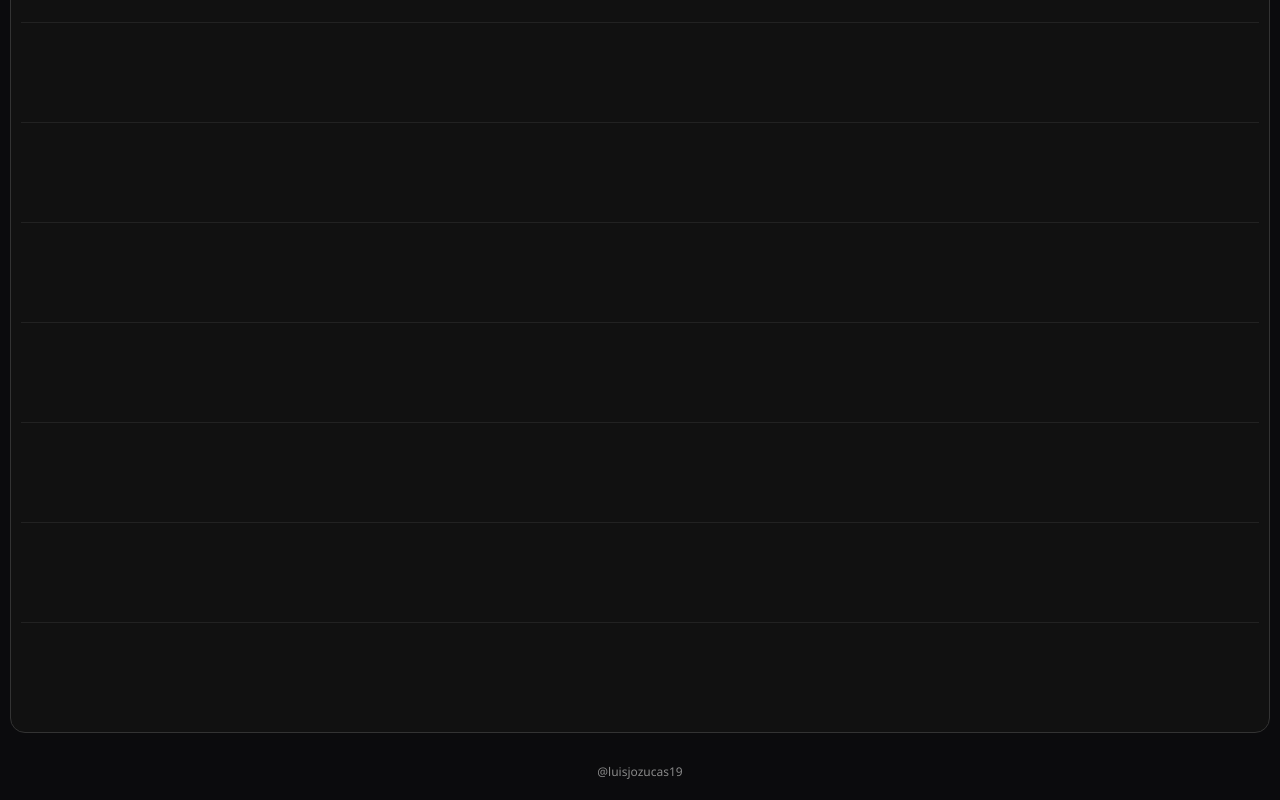
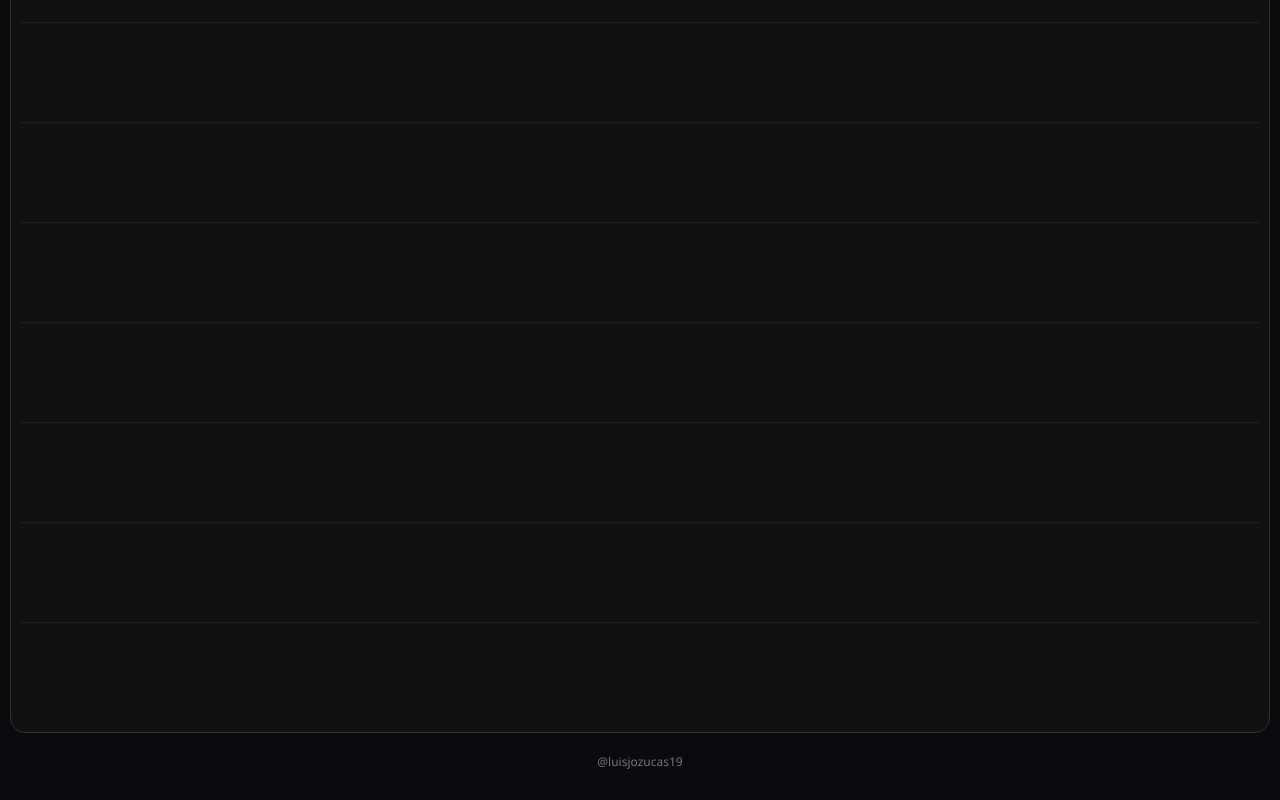
Before and after one commit to luisjozucas19/festival-picnic, a website: page index.html in a window 1280 px wide. Shown: the part 1495-2295 px from the top of the page. Drawn offline with Linux system fonts and the light colour scheme.

Commit message:
Update index.html

```diff
--- a/index.html
+++ b/index.html
@@ -27,7 +27,7 @@
 
 </main>
 
-<footer>
+<footer style="text-align:center; margin-top:20px; font-size:12px; color:#777;">
 @luisjozucas19
 </footer>
 
```
